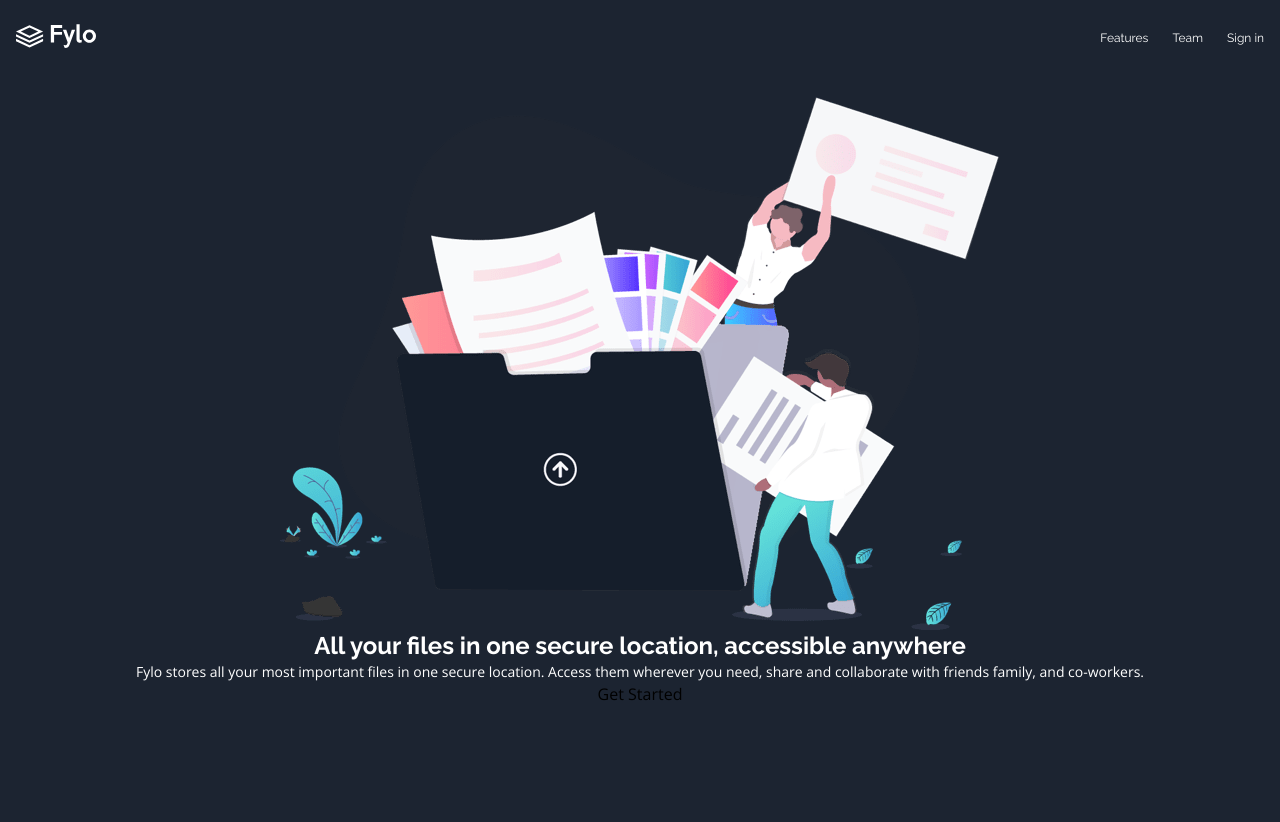
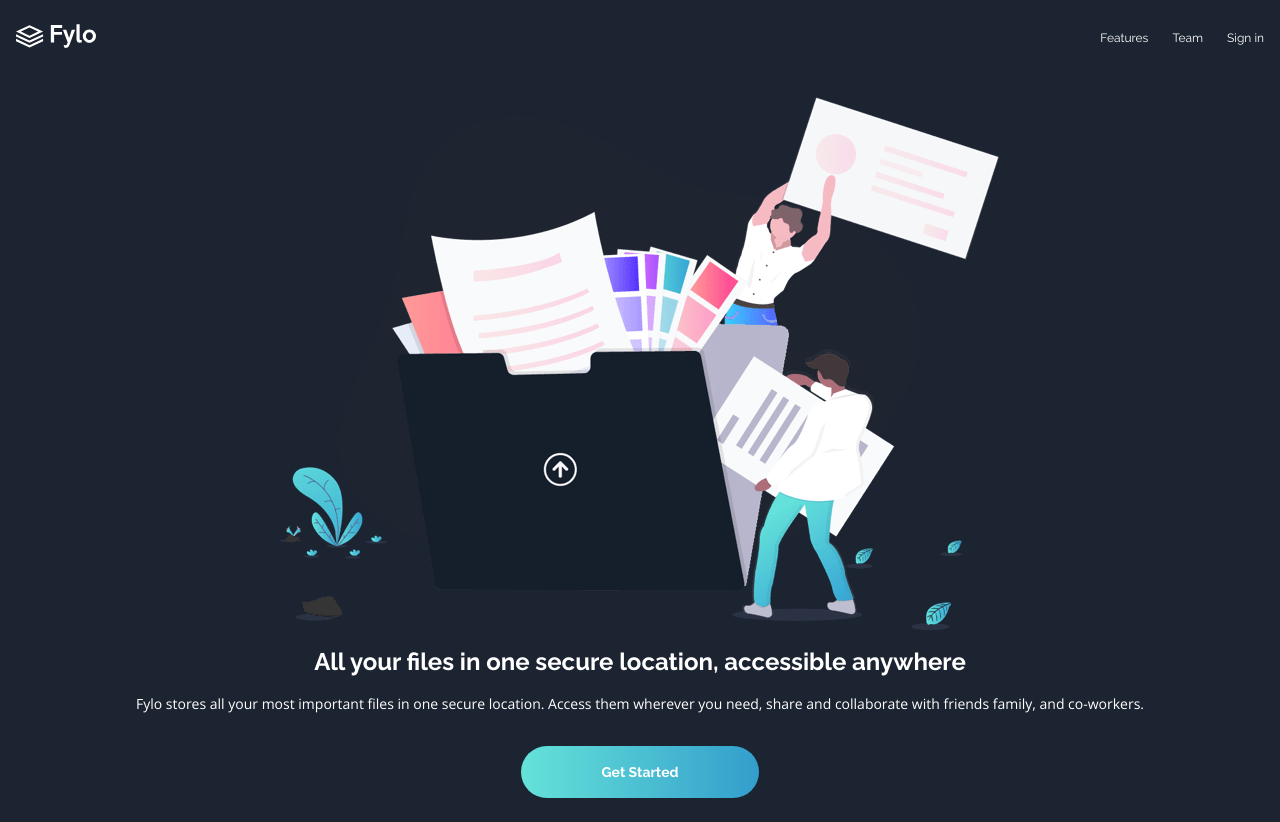
Before and after one commit to YerikAH/Fylo-landing-page-frontend-mentor, a React (Vite) app: page / in a window 1280 px wide. Before the commit the page ends 800 px from the top, so only its background shows below. Built offline with nearby package versions, Linux system fonts and the light colour scheme.

Commit message:
dev: update project

```diff
--- a/src/components/sections/HeroSection.tsx
+++ b/src/components/sections/HeroSection.tsx
@@ -4,14 +4,19 @@ const HeroSection = () => {
   return (
     <section className='grid place-items-center w-full'>
       <img src={heroIllustration} alt='illustration intro' />
-      <h1 className='text-white text-2xl font-serif text-center font-bold'>
+      <h1 className='text-white text-2xl font-serif text-center font-bold mt-4'>
         All your files in one secure location, accessible anywhere
       </h1>
-      <p className='text-white text-sm font-sans text-center'>
+      <p className='text-white text-sm font-sans text-center mt-4 px-4'>
         Fylo stores all your most important files in one secure location. Access them wherever you
         need, share and collaborate with friends family, and co-workers.
       </p>
-      <button tabIndex={1}>Get Started</button>
+      <button
+        tabIndex={1}
+        className='mt-8 text-white text-sm py-4 px-20  text-center  font-bold  font-serif button-started'
+      >
+        Get Started
+      </button>
     </section>
   )
 }
--- /dev/null
+++ b/src/styles/main.scss
@@ -0,0 +1,8 @@
+@import './variables';
+
+// HeroSection.tsx
+.button-started{
+  border-radius: 15rem;
+  border: none;
+  background: linear-gradient(to left, $blue, $cyan);
+}
--- a/src/styles/style.scss
+++ b/src/styles/style.scss
@@ -6,4 +6,5 @@ html{
 }
 
 // Components
-@import './header.scss'
+@import './header.scss';
+@import './main.scss'
```
